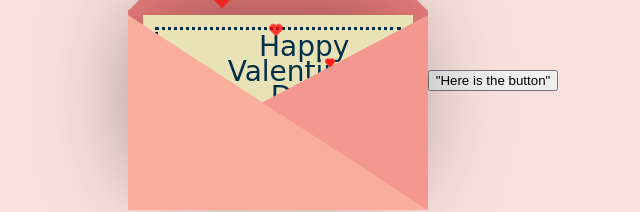
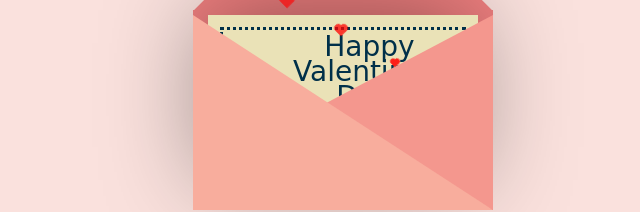
Before and after one commit to billy-enrizky/valentine-card, a plain HTML site: page index.html in a window 1280 px wide. Shown: the part 328-540 px from the top of the page, without its empty margins (297-937 px from the left). Drawn offline with nearby package versions, Linux system fonts and the light colour scheme.

Commit message:
Update index.html

```diff
--- a/index.html
+++ b/index.html
@@ -36,6 +36,3 @@ $(document).ready(function () {
     </div>
 
 </head>
-<button>
-    "Here is the button"
-</button>
```
